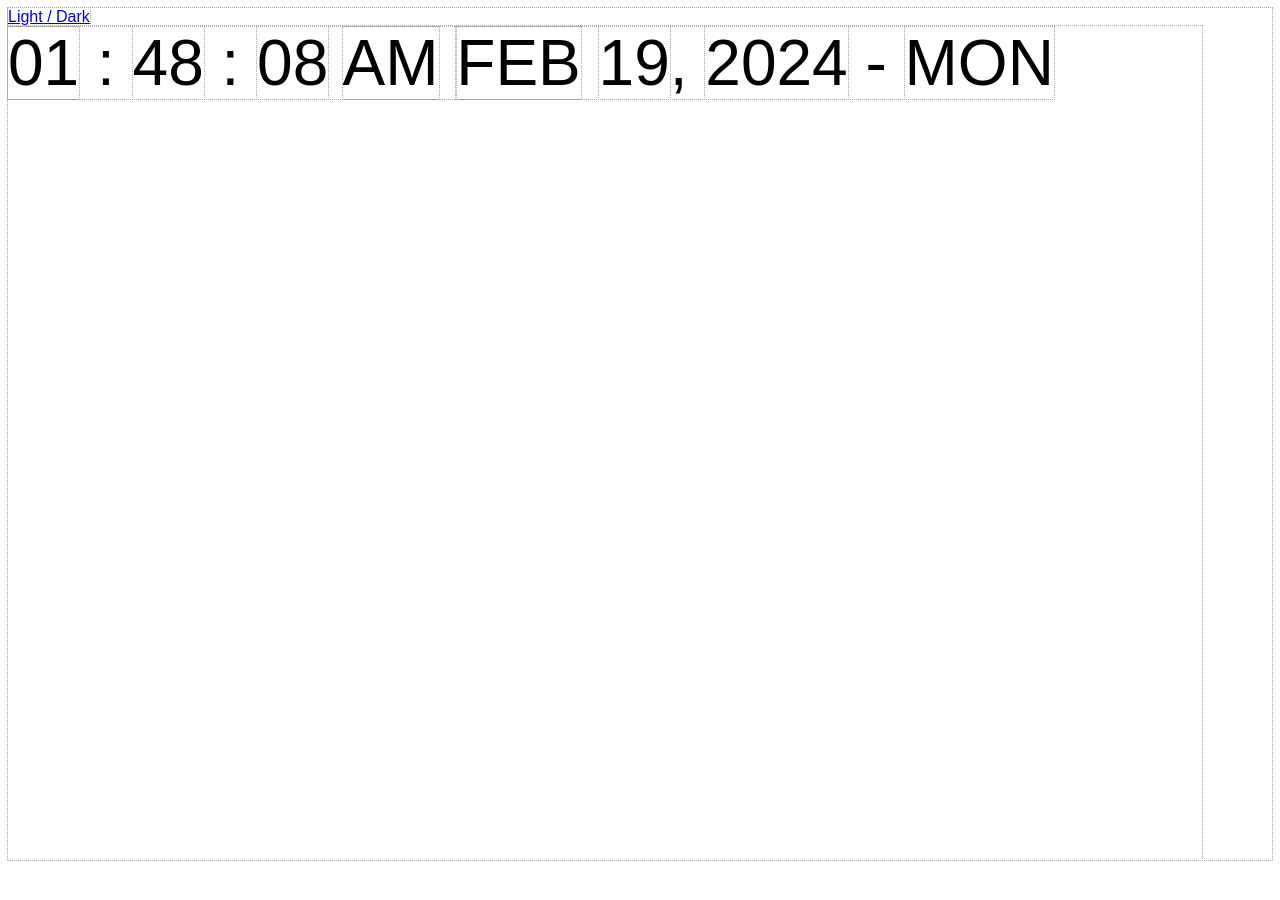
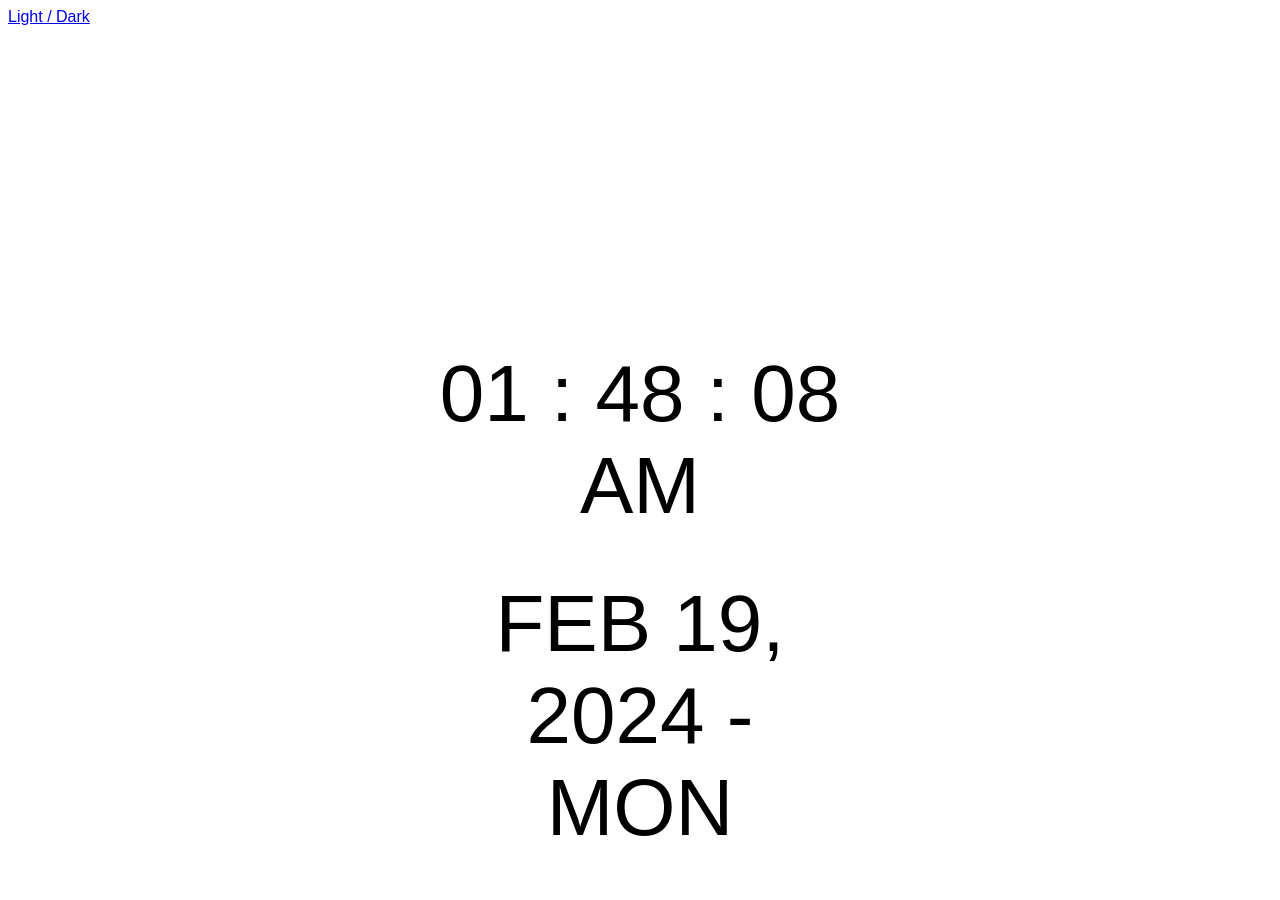
Before and after one commit to Tucci-net/NeonClock, a plain HTML site: page index.html in a window 1280 px wide. Before the commit the page ends 868 px from the top, so only its background shows below. Drawn offline with Linux system fonts and the light colour scheme; files whose address does not match are found by name; a web font is replaced by a local one.

Commit message:
CSS Aligned

```diff
--- a/css/style.css
+++ b/css/style.css
@@ -1,33 +1,41 @@
 /* Diagnostic */
 
 * {
-    outline: 1px dotted darkgray;
+
 }
 
 body {
-    font-family: 'Tanker', sans-serif;
-    transition: background .5s;
-
+   font-family: "Tanker", sans-serif;
+   transition: background 0.5s;
 }
 
-  main{
+main {
    font-size: 5rem;
-    display: flexbox;
-    justify-template-columns: 2 1fr;
-    gap: .25em;
-    height:50vh;
-    font-size: 4rem;
+   display: grid;
+   flex-direction: column;
+   justify-content: center;
+   align-content: center;
+   align-items: center;
+   margin: auto;
+   grid-template-columns: repeat(3, 1fr);
+   grid-template-rows:  repeat(5, 1fr);
 }
 .dark {
    background: hsl(0, 0%, 25%);
    color: #f5f5f5;
 }
-  time{
-  display:flexbox;
+time {
+   text-align:center;
    justify-content: center;
+   vertical-align: middle;
 }
-  /* Layout  */
-  main {
-    width: 1194px;
-    height: 834px;
+time.time {
+
+     grid-column: 2;
+  grid-row: 2;
 }
+time.date {
+
+   grid-column: 2;
+  grid-row: 3;
+}
```
Lines whose indentation alone changed are shown as unchanged.
